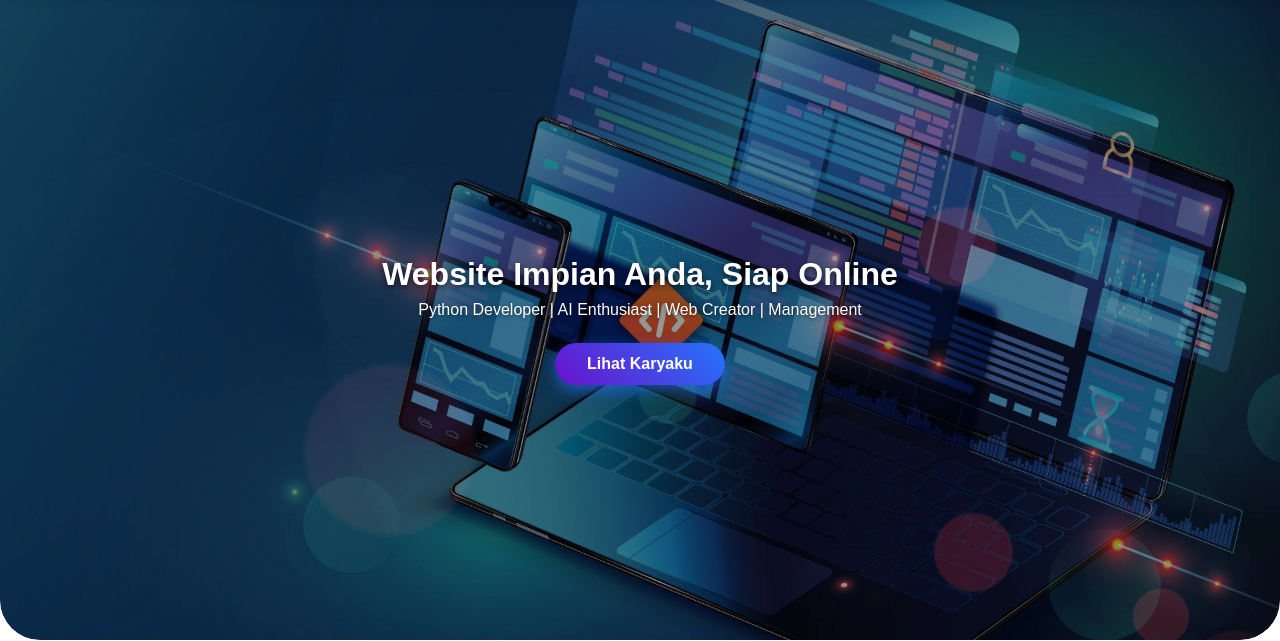
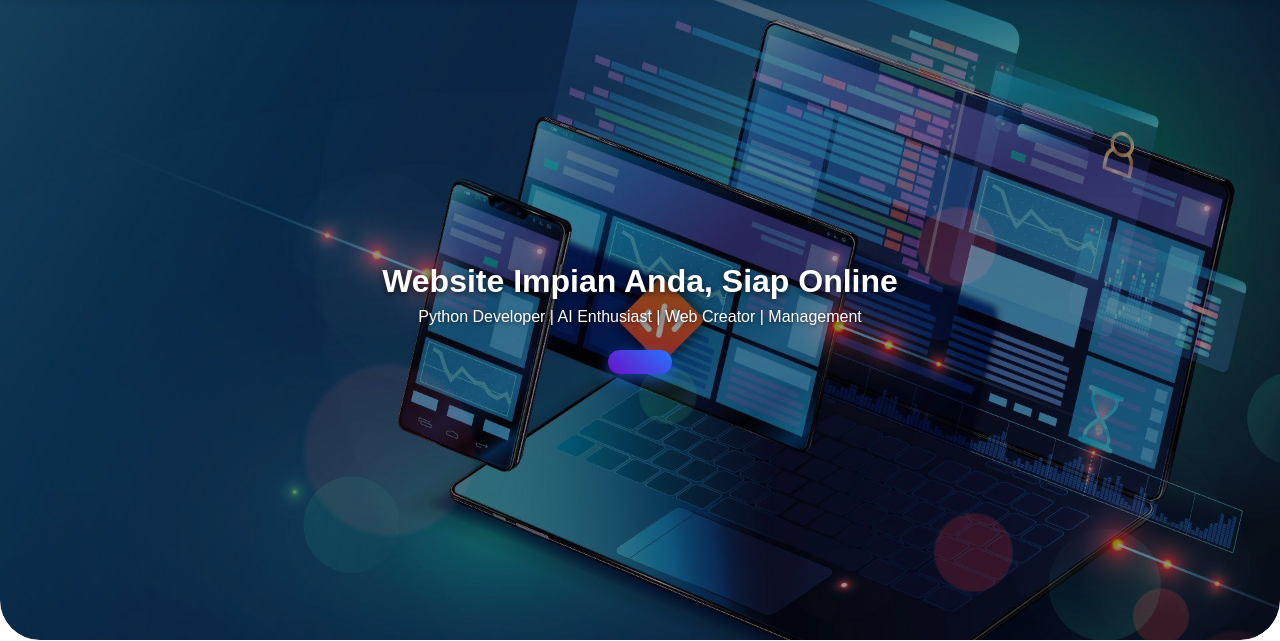
Before and after one commit to septianabdulkarim-cloud/portfolio_website, a Flask app: page / in a window 1280 px wide. Shown: the part 64-705 px from the top of the page. Run offline with Flask 3, Linux system fonts and the light colour scheme.

Commit message:
Update index.html, pricelist.html, project.html , login.html, register.html dan style.css

```diff
--- a/templates/index.html
+++ b/templates/index.html
@@ -57,7 +57,7 @@
         <div class="hero-content">
             <h1>Website Impian Anda, Siap Online</h1>
             <p>Python Developer | AI Enthusiast | Web Creator | Management</p>
-            <a href="#projects" class="btn">Lihat Karyaku</a>
+            <a href="" class="btn"></a>
         </div>
     </section>
 
```
Also changed, not shown: 1 other file.
